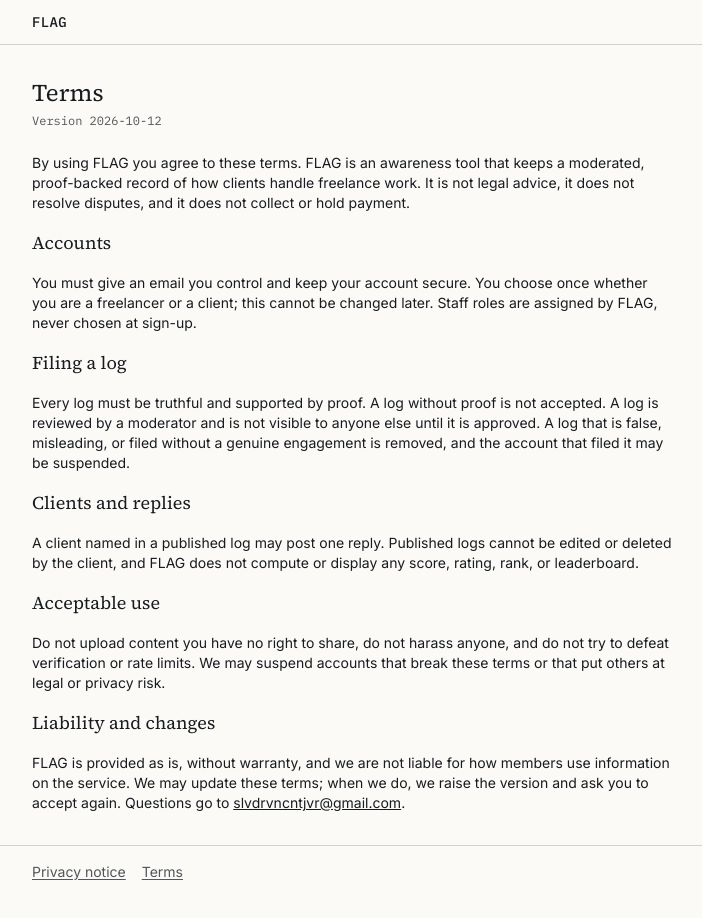
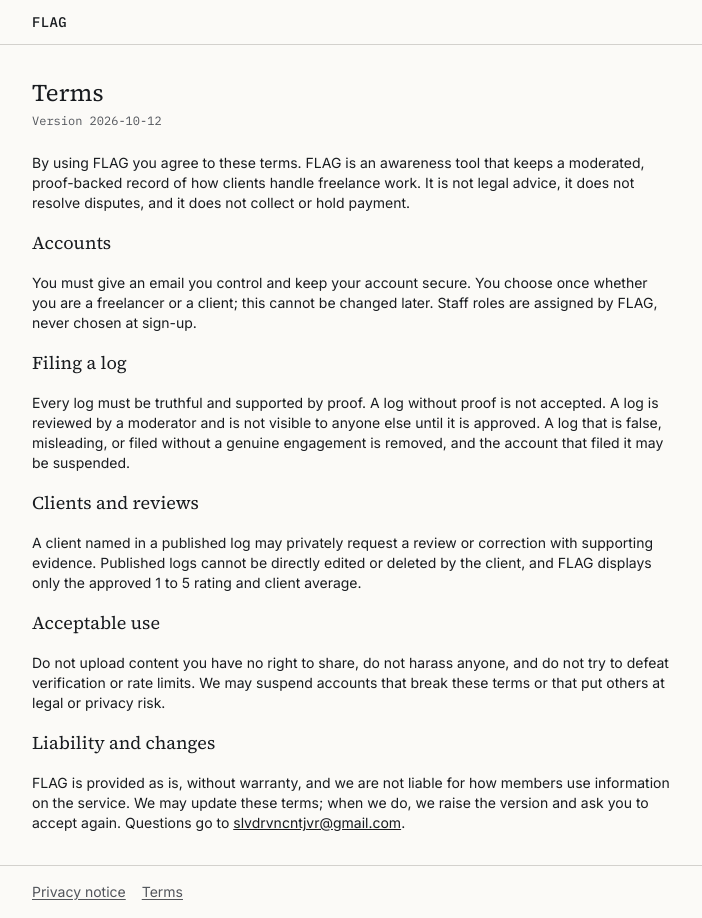
Before and after one commit to slvdrvncntjvr/FLAG, a Next.js app in the folder web/: page /legal/terms in a window 1280 px wide. Shown: the whole page, without its empty margins (288-990 px from the left). Built offline with nearby package versions, Linux system fonts and the light colour scheme.

Commit message:
PRD-F5 web: reconcile UI and legal copy to private review scope (closes #1)

```diff
--- a/web/src/app/(public)/legal/privacy/page.tsx
+++ b/web/src/app/(public)/legal/privacy/page.tsx
@@ -27,7 +27,7 @@ export default function Privacy() {
 
       <h2 className="font-serif text-lg">Why we use it</h2>
       <p>
-        We use this data to authenticate you, to verify freelancers, to run the moderation and reply process, and to
+        We use this data to authenticate you, to verify freelancers, to run the moderation and private review process, and to
         keep the proof-backed record that is the purpose of the service. We do not sell your data, and we do not use it
         for advertising.
       </p>
--- a/web/src/app/(public)/legal/terms/page.tsx
+++ b/web/src/app/(public)/legal/terms/page.tsx
@@ -26,10 +26,10 @@ export default function Terms() {
         without a genuine engagement is removed, and the account that filed it may be suspended.
       </p>
 
-      <h2 className="font-serif text-lg">Clients and replies</h2>
+      <h2 className="font-serif text-lg">Clients and reviews</h2>
       <p>
-        A client named in a published log may post one reply. Published logs cannot be edited or deleted by the client,
-        and FLAG does not compute or display any score, rating, rank, or leaderboard.
+        A client named in a published log may privately request a review or correction with supporting evidence. Published logs cannot be directly edited or deleted by the client,
+        and FLAG displays only the approved 1 to 5 rating and client average.
       </p>
 
       <h2 className="font-serif text-lg">Acceptable use</h2>
--- a/web/src/app/(public)/page.tsx
+++ b/web/src/app/(public)/page.tsx
@@ -7,7 +7,7 @@ export default function Landing() {
       <h1 className="font-serif text-3xl leading-tight">A record of how clients handle freelance work.</h1>
       <p className="mt-4 text-muted">
         Verified freelancers log the outcome of work with clients who registered and accepted the engagement.
-        Every log carries proof and is reviewed by a moderator before it appears. Clients can reply.
+        Every log carries proof and is reviewed by a moderator before it appears. Clients can privately request a review.
       </p>
       <ul className="mt-6 divide-y divide-rule border-y border-rule text-sm">
         <li className="py-3">Positive, mixed, and flagged outcomes are all recorded.</li>
--- a/web/src/features/onboarding/onboarding-form.tsx
+++ b/web/src/features/onboarding/onboarding-form.tsx
@@ -27,7 +27,7 @@ export function OnboardingForm({ role }: { role: Role | null }) {
                 <span className="block text-sm text-muted">
                   {r === "freelancer"
                     ? "Read client records and, once verified, log your own engagements."
-                    : "Accept engagements from freelancers you work with and reply to logs about you."}
+                    : "Accept engagements from freelancers you work with and see the record of your work."}
                 </span>
               </span>
             </label>
--- a/web/src/server/auth/guards.ts
+++ b/web/src/server/auth/guards.ts
@@ -29,7 +29,7 @@ export async function requireOnboardedViewer(): Promise<Viewer> {
   return viewer;
 }
 
-// First statement of createEngagement, submitLog, and corroborate (BUILD §5, INV-8).
+// First statement of createEngagement, submitLog, and submitFilerUpdate (BUILD §5, INV-8).
 export async function requireVerifiedFreelancer(): Promise<Viewer> {
   const viewer = await getViewer();
   assertVerifiedFreelancer(viewer);
```
